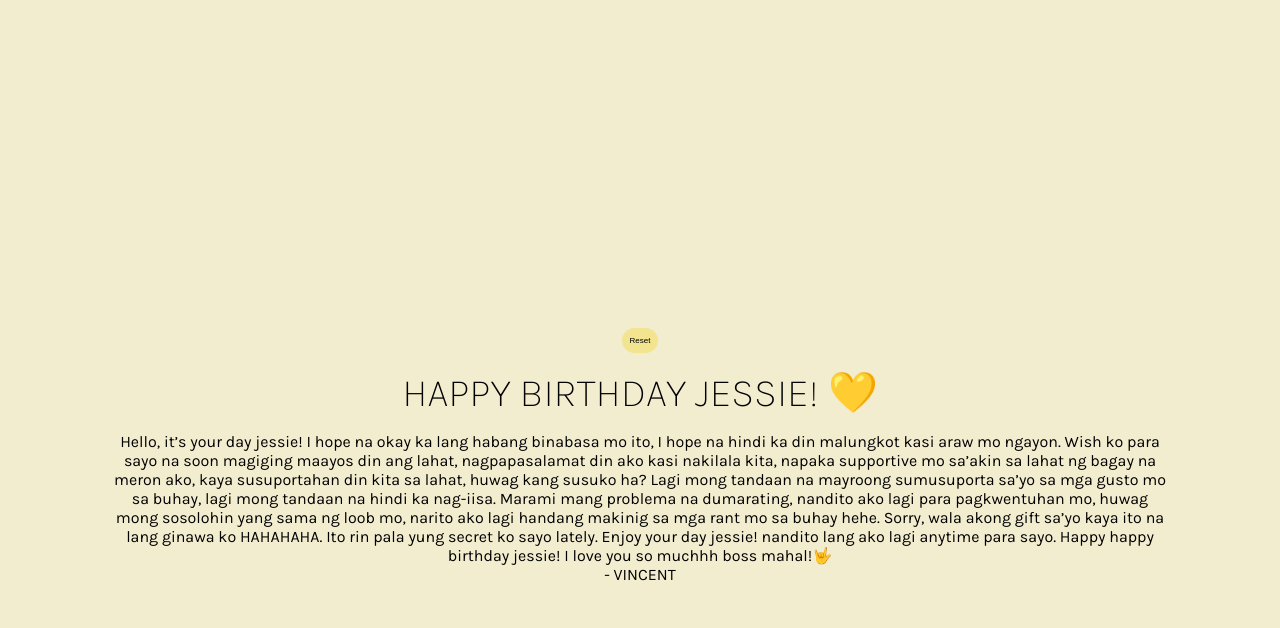
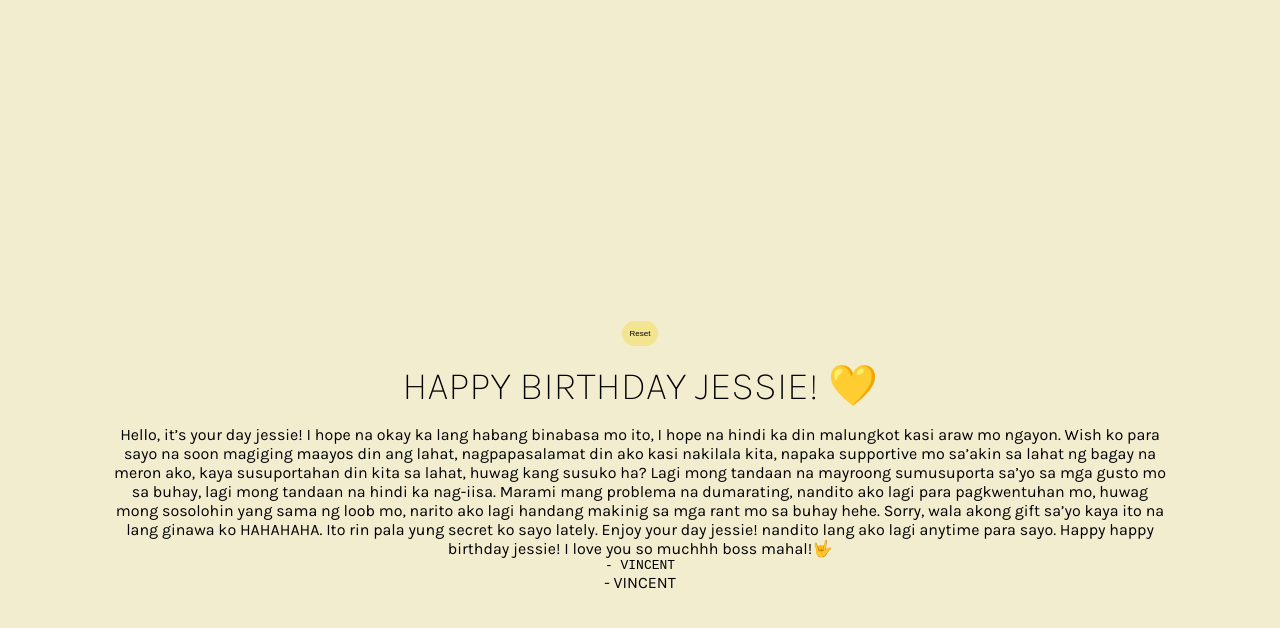
Before and after one commit to rvbeaks/greetings, a Next.js app: page / in a window 1280 px wide. Both pictures are taken after a click on the picture 640 px from the left and 566 px from the top of the page. Shown: the top 628 px of the page. Built offline with nearby package versions, Linux system fonts and the light colour scheme.

Commit message:
Update index.js

```diff
--- a/pages/index.js
+++ b/pages/index.js
@@ -109,6 +109,7 @@ export default function Home() {
                     </p>
 
                     <div>
+                        <pre class="tab"> - VINCENT </pre>
                     <p> - VINCENT</p>
                     </div>
                   </motion.p>
```
